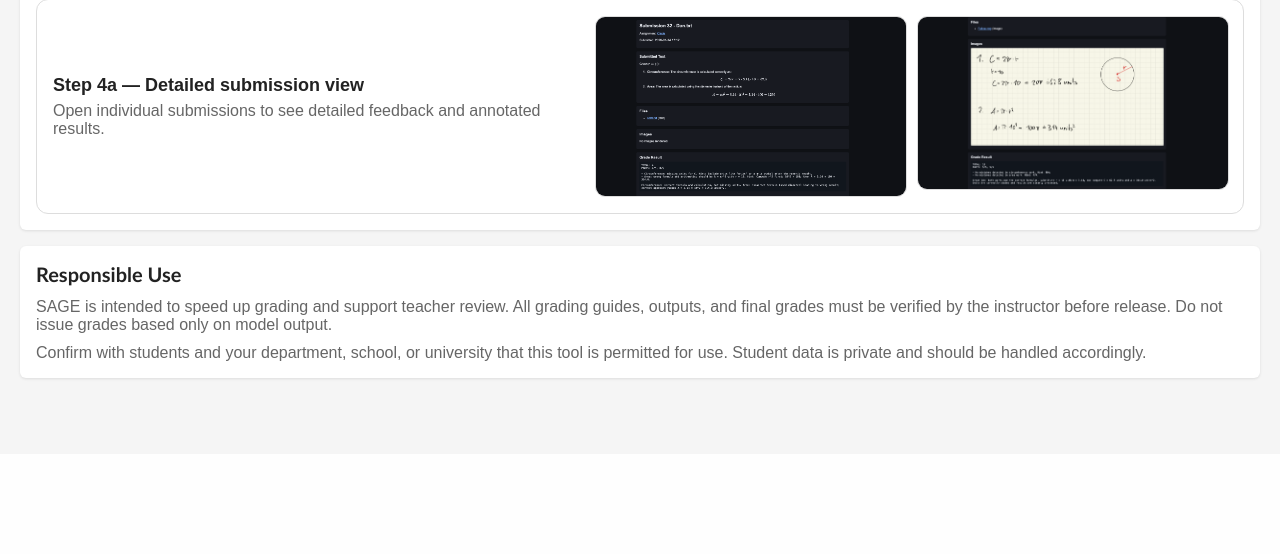
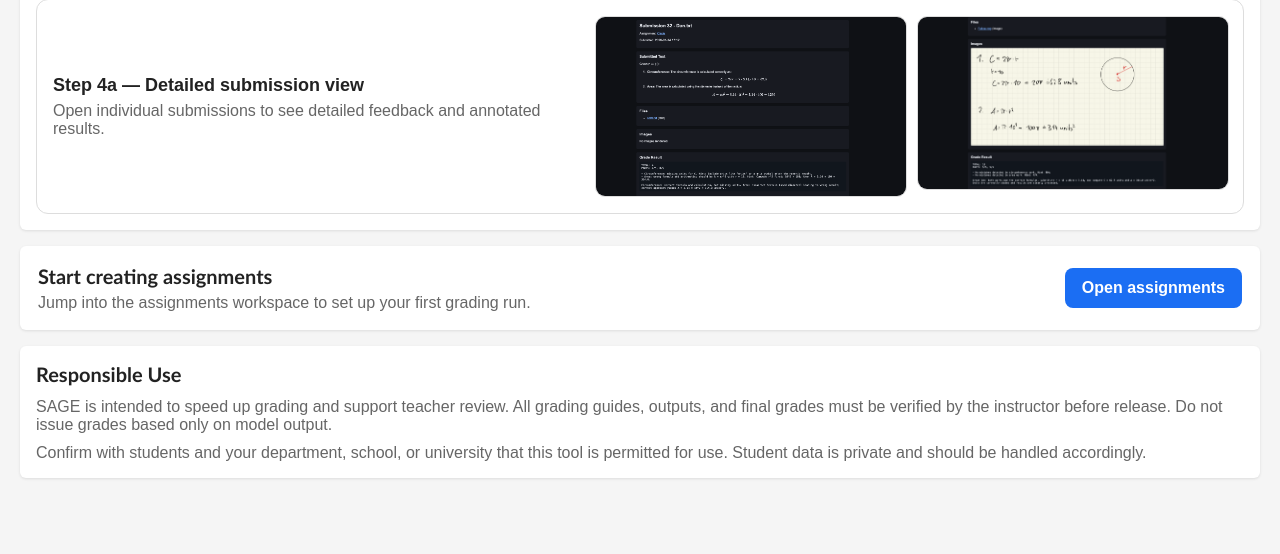
Before and after one commit to ampapacek/SAGE, a Flask app: page / in a window 1280 px wide. Shown: the part 2761-3315 px from the top of the page. Before the commit the page ends 3141 px from the top, so only its background shows below. Run offline with Flask 3, Linux system fonts and the light colour scheme; some libraries are stand-ins or nearby versions.

Commit message:
Add localized quick start CTA to assignments

```diff
--- a/app.py
+++ b/app.py
@@ -166,6 +166,9 @@ TRANSLATIONS = {
         "quick_start": "Quick Start",
         "why_sage": "Why SAGE",
         "quick_start_walkthrough": "Quick Start Walkthrough",
+        "quick_start_cta_title": "Start creating assignments",
+        "quick_start_cta_desc": "Jump into the assignments workspace to set up your first grading run.",
+        "quick_start_cta_button": "Open assignments",
         "top_bar_icons": "Top Bar Icons",
         "responsible_use": "Responsible Use",
         "structured_evaluation": "Structured evaluation",
@@ -328,6 +331,9 @@ TRANSLATIONS = {
         "quick_start": "Rychlý start",
         "why_sage": "Proč SAGE",
         "quick_start_walkthrough": "Rychlý průvodce",
+        "quick_start_cta_title": "Začněte vytvářet zadání",
+        "quick_start_cta_desc": "Přejděte do přehledu zadání a nastavte první hodnocení.",
+        "quick_start_cta_button": "Otevřít zadání",
         "top_bar_icons": "Ikony v horní liště",
         "responsible_use": "Zodpovědné použití",
         "structured_evaluation": "Strukturované hodnocení",
--- a/templates/index.html
+++ b/templates/index.html
@@ -242,6 +242,19 @@
       color: var(--muted);
       font-size: 13px;
     }
+    .cta-card {
+      display: flex;
+      align-items: center;
+      justify-content: space-between;
+      gap: 18px;
+      padding: 18px;
+    }
+    @media (max-width: 760px) {
+      .cta-card {
+        flex-direction: column;
+        align-items: flex-start;
+      }
+    }
   </style>
 
   <section class="hero">
@@ -397,6 +410,14 @@
     </div>
   </div>
 
+  <div class="card cta-card">
+    <div>
+      <h2 class="section-title" style="margin-bottom: 6px;">{{ t('quick_start_cta_title') }}</h2>
+      <p class="feature-text" style="margin: 0;">{{ t('quick_start_cta_desc') }}</p>
+    </div>
+    <a class="btn primary" href="{{ url_for('list_assignments') }}">{{ t('quick_start_cta_button') }}</a>
+  </div>
+
   <div class="card">
     <h2 class="section-title">{{ t('responsible_use') }}</h2>
     <p class="feature-text">{{ t('responsible_use_p1') }}</p>
```
